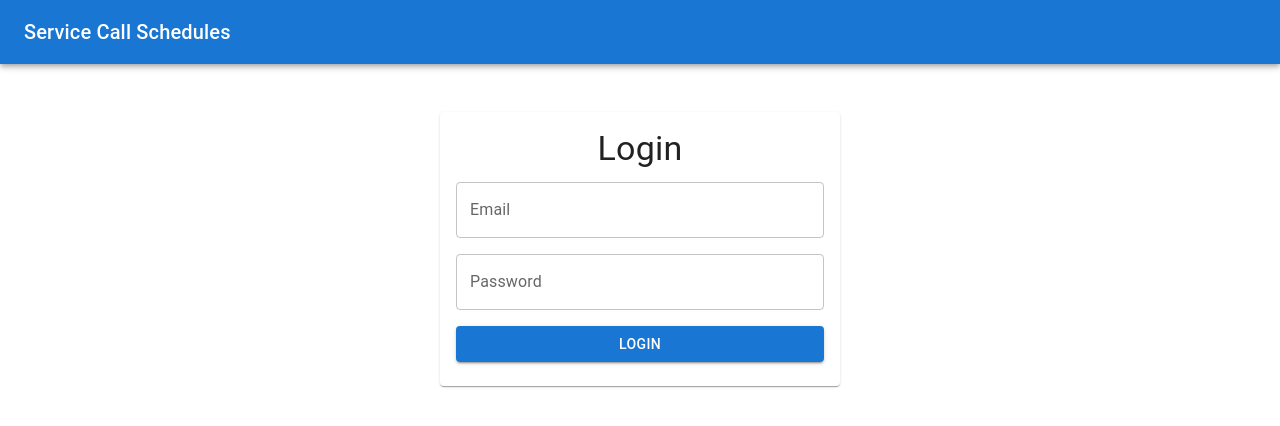
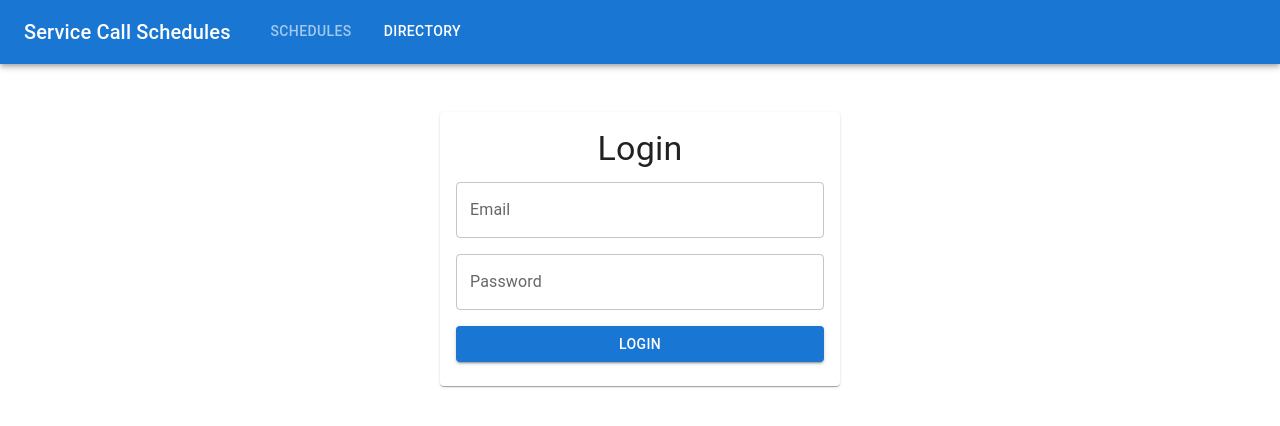
Before and after one commit to franznoel/service-calls, a React (Create React App) app: page /login in a window 1280 px wide. Shown: the top 426 px of the page. Built offline with nearby package versions, Linux system fonts and the light colour scheme; no server answers.

Commit message:
feat: Move tabs to AppBar

```diff
--- a/src/components/CustomAppBar.tsx
+++ b/src/components/CustomAppBar.tsx
@@ -1,9 +1,11 @@
-import { AppBar, IconButton, Menu, MenuItem, Toolbar, Typography } from "@mui/material"
+import { AppBar, Box, Container, IconButton, Menu, MenuItem, Toolbar, Typography } from "@mui/material"
 import { AuthProviderContext } from "../context/AuthProviderContext";
 import { useContext, useState } from "react";
 import { AccountCircle } from "@mui/icons-material";
+import CustomTabs from "./CustomTabs";
 
-const CustomAppBar = () => {
+const CustomAppBar = (props: any) => {
+  const { currentPage } = props;
   const authContext = useContext<any>(AuthProviderContext);
   const [anchorEl, setAnchorEl] = useState<null | HTMLElement>(null)
 
@@ -17,12 +19,24 @@ const CustomAppBar = () => {
 
   return (
     <AppBar position="static">
-      <Toolbar>
-        <Typography variant="h6" component="div" sx={{ flexGrow: 1 }}>
+      <Container maxWidth="xl">
+        <Toolbar disableGutters>
+          <Typography
+            variant="h6"
+            component="div"
+            sx={{
+              mr: 2,
+              flexGrow: 1,
+              display: 'flex',
+              color: 'inherit',
+              textDecoration: 'none',
+            }}
+          >
             Service Call Schedules
           </Typography>
-        {authContext.currentUser && (
-          <div>
+          <CustomTabs page={currentPage} />
+          {authContext && authContext.currentUser && (
+            <Box sx={{ flexGrow: 1, display: { xs: 'flex', md: 'flex' } }}>
               <IconButton
                 size="large"
                 aria-label="account of current user"
@@ -30,9 +44,11 @@ const CustomAppBar = () => {
                 aria-haspopup="true"
                 onClick={handleMenu}
                 color="inherit"
+                sx={{ flexGrow: 1, display: 'flex' }}
               >
                 <AccountCircle />
               </IconButton>
+
               <Menu
                 id="menu-appbar"
                 anchorEl={anchorEl}
@@ -49,14 +65,15 @@ const CustomAppBar = () => {
                 onClose={handleClose}
                 sx={{
                   mt: '2rem',
-                display: { xs: 'block', md: 'block' },
+                  display: 'block',
                 }}
               >
                 <MenuItem onClick={()=>authContext.handleLogout()}>Logout</MenuItem>
               </Menu>
-          </div>
+            </Box>
           )}
         </Toolbar>
+      </Container>
     </AppBar>
   )
 }
--- a/src/components/CustomTabs.tsx
+++ b/src/components/CustomTabs.tsx
@@ -3,6 +3,7 @@ import { Tab, Tabs } from "@mui/material"
 import { useNavigate } from "react-router-dom";
 
 const CustomTabs = ({ page }: any) => {
+  const currentPage = !page ? 'schedules' : page;
   const navigate = useNavigate();
 
   const handleNavigate = (e: any, newValue: string) => {
@@ -10,7 +11,17 @@ const CustomTabs = ({ page }: any) => {
   }
 
   return (
-    <Tabs value={page} onChange={handleNavigate} aria-label="Navigation">
+    <Tabs
+      value={currentPage}
+      onChange={handleNavigate}
+      aria-label="Navigation"
+      sx={{
+        flexGrow: 100,
+        display: 'flex',
+      }}
+      textColor="inherit"
+      selectionFollowsFocus
+    >
       <Tab label="Schedules" value="schedules" />
       <Tab label="Directory" value="directory" />
     </Tabs>
--- a/src/pages/PageDirectory.tsx
+++ b/src/pages/PageDirectory.tsx
@@ -1,6 +1,5 @@
 import React, { useState } from "react";
 import CustomAppBar from "../components/CustomAppBar";
-import CustomTabs from "../components/CustomTabs";
 import { Button, Grid, Stack, Typography } from "@mui/material";
 import { DataGrid, GridToolbar } from "@mui/x-data-grid";
 import DirectoryForm from "../components/DirectoryForm";
@@ -37,8 +36,7 @@ const PageDirectory = () => {
 
   return (
     <div>
-      <CustomAppBar />
-      <CustomTabs page="directory" />
+      <CustomAppBar currentPage='directory' />
       <div style={{ margin: '1rem' }}>
         <Grid container spacing={2}>
           <Grid item xs={12}>
--- a/src/pages/PageLogin.tsx
+++ b/src/pages/PageLogin.tsx
@@ -32,7 +32,7 @@ const PageLogin = () => {
 
   return (
     <div>
-      <CustomAppBar />
+      <CustomAppBar currentPage='directory' />
       <Card sx={{ m: '3rem auto', width: 400 }}>
         <CardContent>
           <div style={{ textAlign: 'center' }}>
--- a/src/pages/PageSchedule.tsx
+++ b/src/pages/PageSchedule.tsx
@@ -3,7 +3,6 @@ import { DatePicker } from "@mui/x-date-pickers";
 import dayjs, { Dayjs } from "dayjs";
 import CallScheduleTable from "../components/CallScheduleTable";
 import CustomAppBar from "../components/CustomAppBar";
-import CustomTabs from "../components/CustomTabs";
 import { Departments } from "../models/firestore/schedule";
 import {useState } from "react";
 import { PrintOutlined } from "@mui/icons-material";
@@ -25,8 +24,7 @@ const PageScheduler = () => {
 
   return (
     <div>
-      <CustomAppBar />
-      <CustomTabs page="schedules" />
+      <CustomAppBar currentPage='schedules' />
       <div style={{ margin: '1rem' }}>
         <Grid container spacing={2}>
           <Grid item xs={12}>
```
Lines whose indentation alone changed are shown as unchanged.
